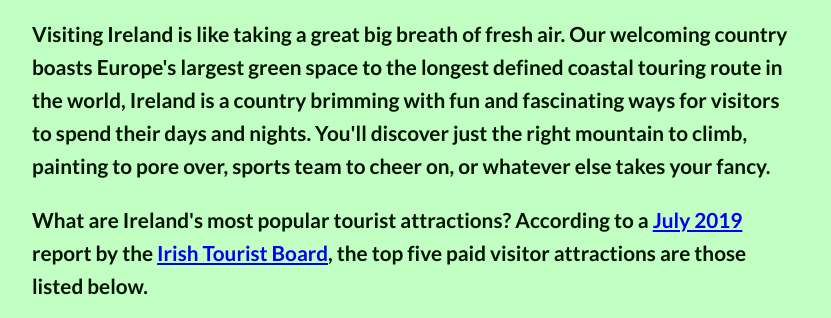
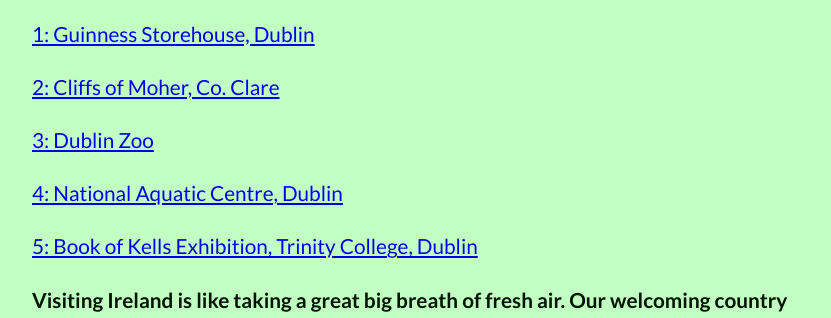
Before and after one commit to rafactavares/rafactavares.github.io, a plain HTML site: page exercises/page-6.html in a window 1280 px wide. Shown: the part 190-508 px from the top of the page, without its empty margins (224-1055 px from the left). Drawn offline with nearby package versions, Linux system fonts and the light colour scheme.

Commit message:
Add files via upload

```diff
--- a/exercises/assets/css/style-6.css
+++ b/exercises/assets/css/style-6.css
@@ -1,8 +1,7 @@
 /*  ============= WEB BROWSER RESETS ============ */
 * { margin: 0; padding: 0; border: none }
 *, *::before, *::after { box-sizing: border-box }
-html { height: 100%; font-size: 100%; font: inherit; vertical-align: baseline;
-scroll-behavior: smooth; scroll-padding-top: 20px }
+html { height: 100%; font-size: 100%; font: inherit; vertical-align: baseline; scroll-behavior: smooth; scroll-padding-top: 20px }
 body { max-width: 1920px; line-height: 1.5; margin-left: auto; margin-right: auto;
 min-height: 100vh; text-rendering: optimizeSpeed }
 img { width: 100%; height: auto; display: block }
--- a/exercises/page-6.html
+++ b/exercises/page-6.html
@@ -19,9 +19,14 @@
 
 </head>
 
-<body>
+<body id="top-of-page">
 
 <h1>Ireland's Top Five Visitor Attractions</h1>
+<p><a href="#guinness">1: Guinness Storehouse, Dublin</a></p>
+<p><a href="#cliffs-of-moher">2: Cliffs of Moher, Co. Clare</a></p>
+<p><a href="#dublin-zoo">3: Dublin Zoo</a></p>
+<p><a href="#aquatic-centre">4: National Aquatic Centre, Dublin</a></p>
+<p><a href="#kells-tcd">5: Book of Kells Exhibition, Trinity College, Dublin</a></p>
 
 <p><b>Visiting Ireland is like taking a great big breath of fresh air. Our welcoming country boasts Europe's largest green space to the longest defined coastal touring route in the world, Ireland is a country brimming with fun and fascinating ways for visitors to spend their days and nights. You'll discover just the right mountain to climb, painting to pore over, sports team to cheer on, or whatever else takes your fancy.</b></p>
 
@@ -30,6 +35,7 @@
 
 <h2>Guinness Storehouse, Dublin</h2>
 <img src="assets/img/guinness-storehouse.jpg" alt="Guinness Storehouse">
+<h2 id="guinness">Guinness Storehouse, Dublin</h2>
 
 
 <p>Located at St. James's Gate Brewery, the <a href="https://www.guinness-storehouse.com/en" target="_blank">Guinness Storehouse</a> is the home of the Black Stuff, the heart of Dublin and an unforgettable element of any Irish adventure. An exciting visitor experience begins at the bottom of the world's largest pint glass, where you will learn the story of the beer's four ingredients: water, barley, hops and yeast. Your journey continues up through seven floors filled with interactive experiences that fuse Guinness' long brewing heritage with Ireland's rich history. At the top, you'll be rewarded with a pint of perfection in our world-famous rooftop Gravity Bar. Now that's our kind of higher education!</p>
@@ -39,6 +45,7 @@
 
 <h2>Cliffs of Moher, Co. Clare</h2>
 <img src="assets/img/cliffs-of-moher.jpg" alt="Cliffs of Moher">
+<h2 id="cliffs-of-moher">Cliffs of Moher, Co. Clare</h2>
 
 <p> You simply cannot travel to Ireland without paying a visit to the breathtaking <a href="https://www.cliffsofmoher.ie" target="_blank">Cliffs of Moher</a>, situated in County Clare along the Wild Atlantic Way. The Cliffs of Moher have majestically faced the Atlantic for over 350 million years and their beauty is incomparable. The Cliffs are an area of outstanding natural beauty that is recognised as a UNESCO Global Geopark. Also, they are a haven for wildlife. Over 30,000 breeding bird pairs make the Cliffs their home annually, among them guillemots, razorbills, kittiwakes, peregrine falcons and the ever-popular cute puffins.</p>
 
@@ -47,6 +54,7 @@
 
 <h2>Dublin Zoo</h2>
 <img src="assets/img/dublin-zoo.jpg" alt="Dublin Zoo">
+<h2 id="dublin-zoo">Dublin Zoo</h2>
 
 <p>Established in 1830, <a href="https://www.dublinzoo.ie"  target="_blank">Dublin Zoo</a> works in partnership with zoos worldwide to make a significant contribution to the conservation of the endangered species on Earth. Located in Dublin's Phoenix Park and covering over 28 hectares, the Zoo is divided into the following areas: Asian Forests, Orangutan Forest, The Kaziranga Forest Trail, Fringes of the Arctic, Sea Lion Cove, African Plains, Roberts House, House of Reptiles, City Farm and South American House. Home to some 400 animals in a safe environment, Dublin Zoo is where education and conservation combine for an exciting and stimulating day out for all the family.</p>
 <p>Annual Number of Visitors: <b>1,264,300</b></p>
@@ -54,6 +62,8 @@
 
 <h2>National Aquatic Centre, Dublin</h2>
 <img src="assets/img/national-aquatic-centre.jpg" alt="National Aquatic Centre">
+<h2 id="aquatic-centre">National Aquatic Centre, Dublin</h2>
+
 
 <p>Located in the Dublin suburb of Blanchardstown, Dublin, the <a href="https://www.nationalaquaticcentre.ie" target="_blank">National Aquatic Centre</a> is Ireland's largest and most popular Water Park. The 2,500-capacity venue has won numerous major awards, including <i>Best Leisure Facility in Ireland</i>. It has hosted pre-Olympic training camps for teams from 16 different countries and 190 athletes, among them eventual Water Polo Champions, Croatia, and the Synchronised Swimming Team from the USA.</p>
 <p>Annual Number of Visitors: <b>1,099,756</b></p>
@@ -61,10 +71,13 @@
 
 <h2>Book of Kells Exhibition, Trinity College, Dublin</h2>
 <img src="assets/img/book-of-kells.jpg" alt="Book of Kells">
+<h2 id="kells-tcd">Book of Kells Exhibition, Trinity College, Dublin</h2>
+
 
 <p>Based at Trinity College in the heart of Dublin city, the <a href="https://www.tcd.ie/visitors/book-of-kells/" target="_blank">Book of Kells Exhibition</a> is a must-see on the itinerary of all visitors to Ireland. It showcases the nation's greatest cultural treasure and the world's most famous medieval manuscript: the Book of Kells, a 9th-century manuscript that documents the four Gospels of the life of Jesus Christ. The Exhibition also features access to the Long Room, a magnificent and beautiful library, that houses 200,000 of Trinity College's oldest books.</p>
 <p>Annual Number of Visitors: <b>983,410</b></p>
 
+<p><a href="#top-of-page">Return to top of page</a></p>
 
 </body>
 </html>
```
